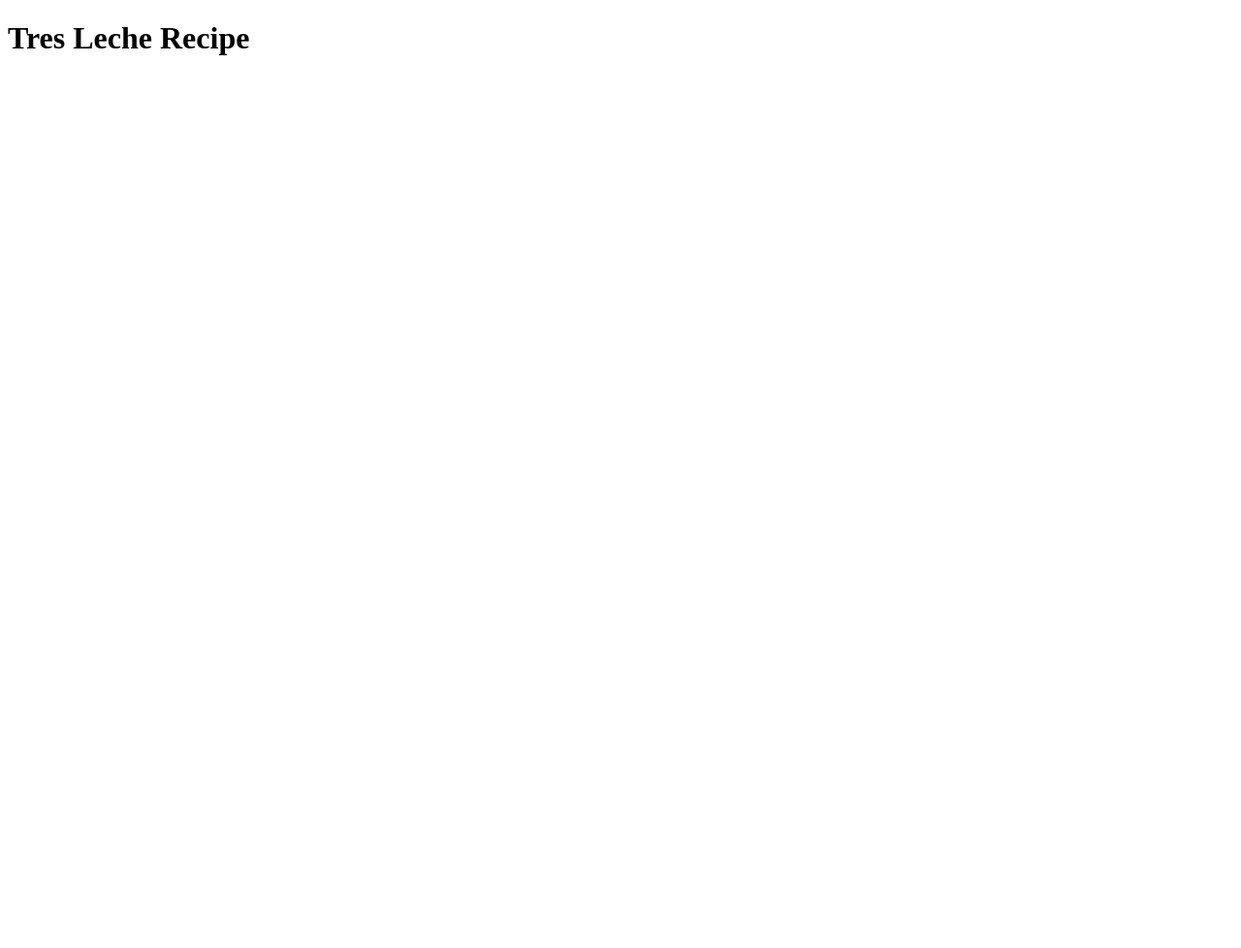
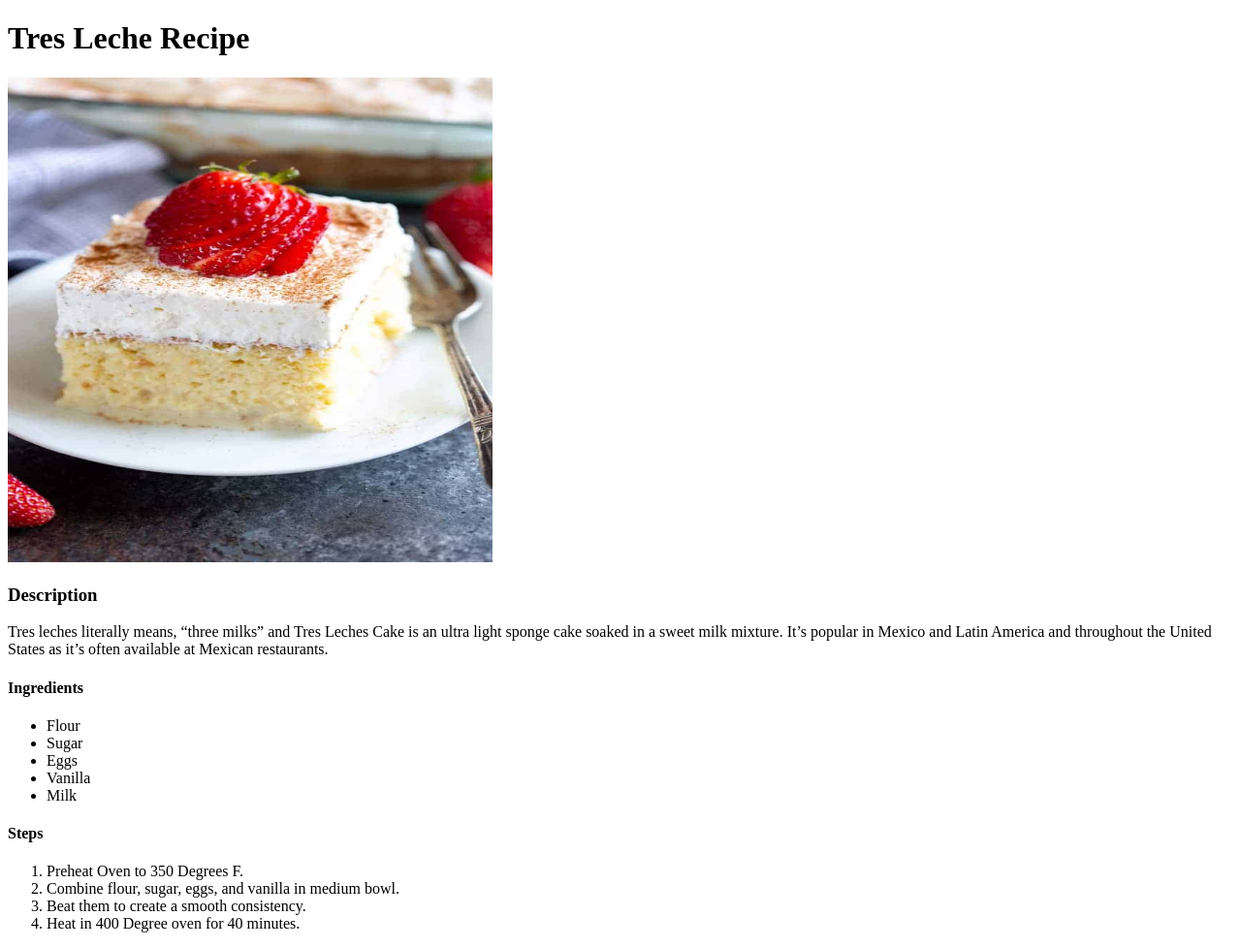
Before and after one commit to blakedoescoding/odin-recipes, a plain HTML site: page recipes/tresleche.html in a window 1280 px wide. Shown: the whole page at 97% size. Before the commit the page ends 800 px from the top, so only its background shows below. Drawn offline with Linux system fonts and the light colour scheme.

Commit message:
Added image and info to treslechecake.html

```diff
--- a/recipes/tresleche.html
+++ b/recipes/tresleche.html
@@ -7,5 +7,26 @@
 </head>
 <body>
     <h1>Tres Leche Recipe</h1>
+    <img src="treslechecake.jpg" alt="Tres Leche Cake image" height="500" width="500">
+
+    <h3>Description</h3>
+    <p>Tres leches literally means, “three milks”  and Tres Leches Cake is an ultra light sponge cake soaked in a sweet milk mixture.
+          It’s popular in Mexico and Latin America and throughout the United States as it’s often available at Mexican restaurants.</p>
+    <h4>Ingredients</h4>
+    <ul>
+        <li>Flour</li>
+        <li>Sugar</li>
+        <li>Eggs</li>
+        <li>Vanilla</li>
+        <li>Milk</li>
+    </ul>
+
+    <h4>Steps</h4>
+    <ol>
+        <li>Preheat Oven to 350 Degrees F.</li>
+        <li>Combine flour, sugar, eggs, and vanilla in medium bowl.</li>
+        <li>Beat them to create a smooth consistency.</li>
+        <li>Heat in 400 Degree oven for 40 minutes.</li>
+    </ol>
 </body>
 </html>
```
Also changed, not shown: recipes/treslechecake.jpg (added).
